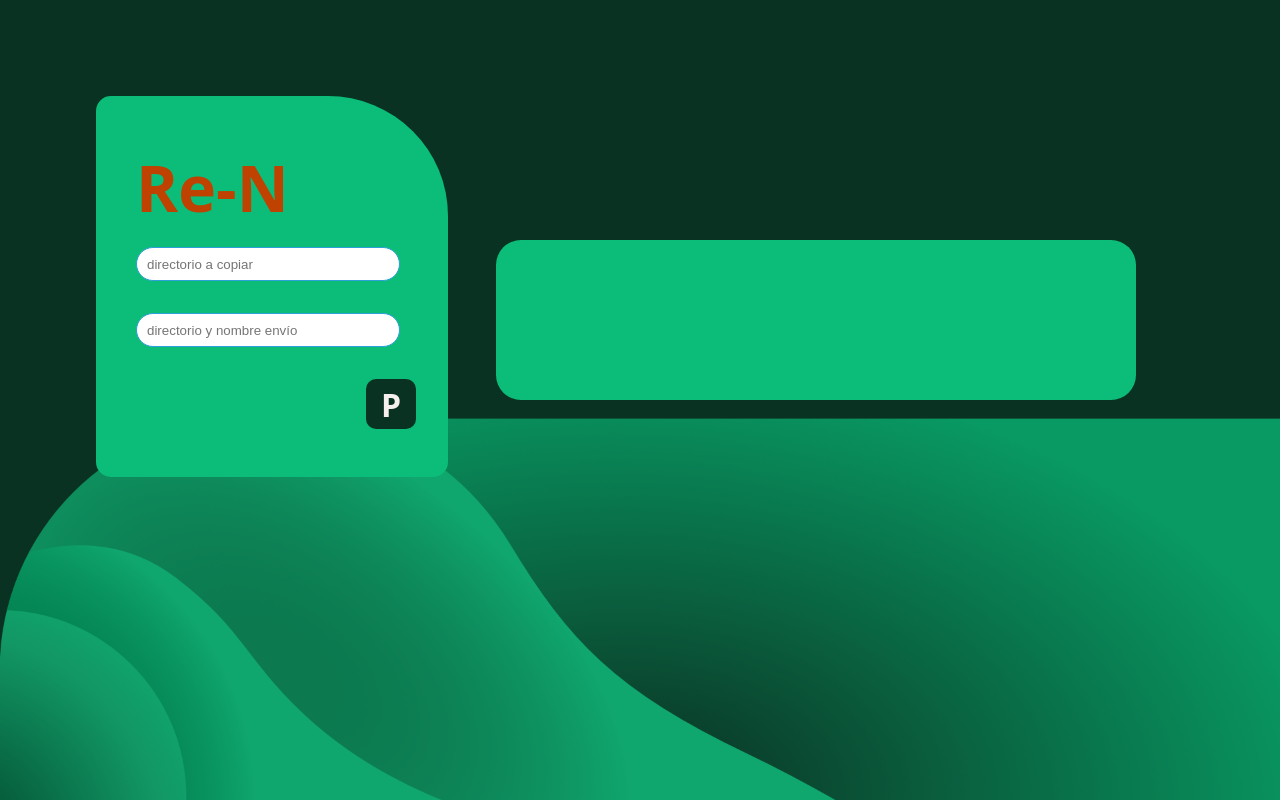
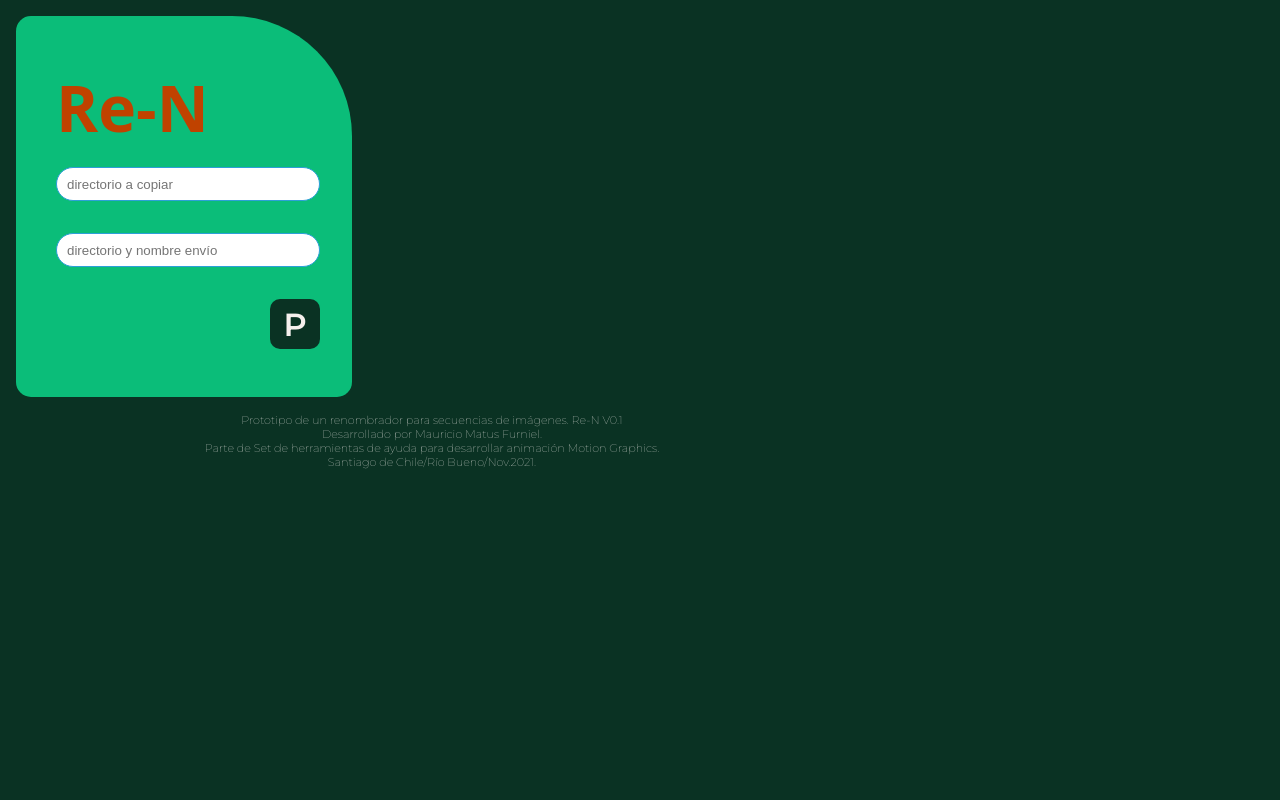
Before and after one commit to maumatus/nodeBulkRename, a website: page public/index.html in a window 1280 px wide. Drawn offline with nearby package versions, Linux system fonts and the light colour scheme.

Commit message:
commit v01-final

```diff
--- a/public/css/style.css
+++ b/public/css/style.css
@@ -1,3 +1,6 @@
+
+@import url('https://fonts.googleapis.com/css2?family=Montserrat:wght@100;200;300;500;600&display=swap');
+
 /*Fondo svg y color acorde*/
 :root {
     --verde-oscuro: #0A3223;
@@ -7,31 +10,28 @@
     --hover-btn:#cebb0d;
   }
 
-  @import url('https://fonts.googleapis.com/css2?family=Open+Sans&display=swap');
-  @import url('https://fonts.googleapis.com/css2?family=Open+Sans:wght@700&display=swap');
-
 
 body {
     margin: 0;
     padding: 0;
-    display: flex;
-    flex-direction: row;
-    background: url("/public/img/base.png") no-repeat center center fixed;
-    -webkit-background-size: contain;
-    -moz-background-size: contain;
-    -o-background-size: contain;
-    background-size: contain;
     background-color: var(--verde-oscuro);
     background-position: bottom;
 }
 
+.contenedor-principal{
+    display: flex;
+    flex-direction: row;
+    margin: 0;
+    padding: 0;
+}
 
-.izq{
-    margin: 5rem 2rem 0 5rem;
+.contendedor-app{
+    margin: 1rem 1rem 1rem 1rem;
     width: 30vw;
     background-color: none;
     padding: 0rem;
 }
+
 
 fieldset{
     border: transparent;
@@ -46,20 +46,41 @@ ul{
     list-style-type: none;
     margin-left: -2rem;
 }
+
+/*----------Reglas para barra de progreso de cambio archivos--------------*/
+
 .der{
     margin-top: 15rem;
+    padding: 0;
 }
-.barra{
-    background-color: var(--verde-claro);
-    width: 50vw;
-    height: 20vh;
+
+::-moz-progress-bar {
+    background-color: var(--rojo-titulo);
+    border-radius: 20px;
+  }
+
+
+#progressBar{
+    width: 0%;
+    height: 1rem;
+    text-align: center;
+    line-height: 40px;
+    color: white;
+    border: none;
     border-radius: 25px;
 }
 
+/*--------------Termino codigo de barra----------------*/
+
+label {
+    padding-right: 10px;
+    font-size: 1rem;
+}
 
 img{
     margin: 0;
 }
+
 /*Titulo*/
 .nombre{
     font-size: 4rem;
@@ -67,6 +88,7 @@ img{
     margin-top: 0;
     color: var(--rojo-titulo);
 }
+
 /*Input redondeado*/
 input[type=text]{
     -webkit-border-radius: 20px;
@@ -86,9 +108,10 @@ input[type=text]:focus {
      border: 1px solid #a0d18c;
      color: #2d9fd9;
 }
+
 /*Boton procesar*/
 #btn-procesar{
-    font-family: 'Open Sans', sans-serif;
+    font-family: 'Montserrat', sans-serif;
     font-weight: 700;
     font-size: 2rem;
     color: var(--blanco-letra);
@@ -114,6 +137,20 @@ input[type=text]:focus {
     text-align: right;
 }
 
+/*Texto footer*/
+.texto-inferior h5{
+    color: var(--blanco-letra);
+    background-color: none;
+    height: 2rem;
+    margin: 0rem 2rem 1rem 3rem;
+    padding: 0rem;
+    text-align: center;
+    font-family: 'Montserrat', sans-serif;
+    font-weight: lighter;
+    width: 60%;
+    font-size: 0.7rem;
+}
+
 /*Media queries Desktop y tablet*/
 
 @media only screen and (max-width: 480px) {
--- a/public/index.html
+++ b/public/index.html
@@ -9,30 +9,48 @@
 </head>
 
 <body>
-    <section class="izq">
+
+    <div class="contenedor-principal">
+
+        <section class="contenedor-app">
+
             <form action="/" method="post" class="form">
+
                 <section class="celdas">
+
                         <fieldset>
+
                             <ul>
                                 <h2 class="nombre">Re-N</h2>
                                 <li>
-                                <input type="text" name="entrada" id="dir-inicio" pattern="[a-zA-z0-9-/]+" placeholder="directorio a copiar">
+                                    <input type="text" name="entrada" id="dir-inicio" required pattern="[a-zA-z0-9-/]+" placeholder="directorio a copiar">
                                 </li>
                                 <li>
                                     <input type="text" name="salida" id="dir-renombrado" required pattern="[a-zA-z0-9-/]+" placeholder="directorio y nombre envío">
                                 </li>
                                 <p class="cont-btn"> <button type="submit" id="btn-procesar">P</button></p>
+
                         </fieldset>
-            </section>
-        </form>
+
                 </section>
 
-    <section class="der">
-        <div class="barra"></div>
+            </form>
+
         </section>
 
+
+    </div>
+
+    <footer class="texto-inferior">
+        <h5>Prototipo de un renombrador para secuencias de imágenes. Re-N V0.1
+            <br>Desarrollado por Mauricio Matus Furniel.
+            <br>Parte de Set de herramientas de ayuda para desarrollar animación Motion Graphics.
+            <br>Santiago de Chile/Río Bueno/Nov.2021.</h5>
+    </footer>
+
     <!--Script-->
-        <script src="js/scripts.js"></script>
+        <script src="/public/js/scripts.js"></script>
+        <script src="https://cdn.jsdelivr.net/npm/axios/dist/axios.min.js"></script>
 
 </body>
 
```
Also changed, not shown: app.js (+59 -27 lines), public/js/scripts.js (+1 -8 lines), public/img/base.png (deleted), public/img/base.svg (deleted), 2 other files. Lines whose indentation alone changed are shown as unchanged.
